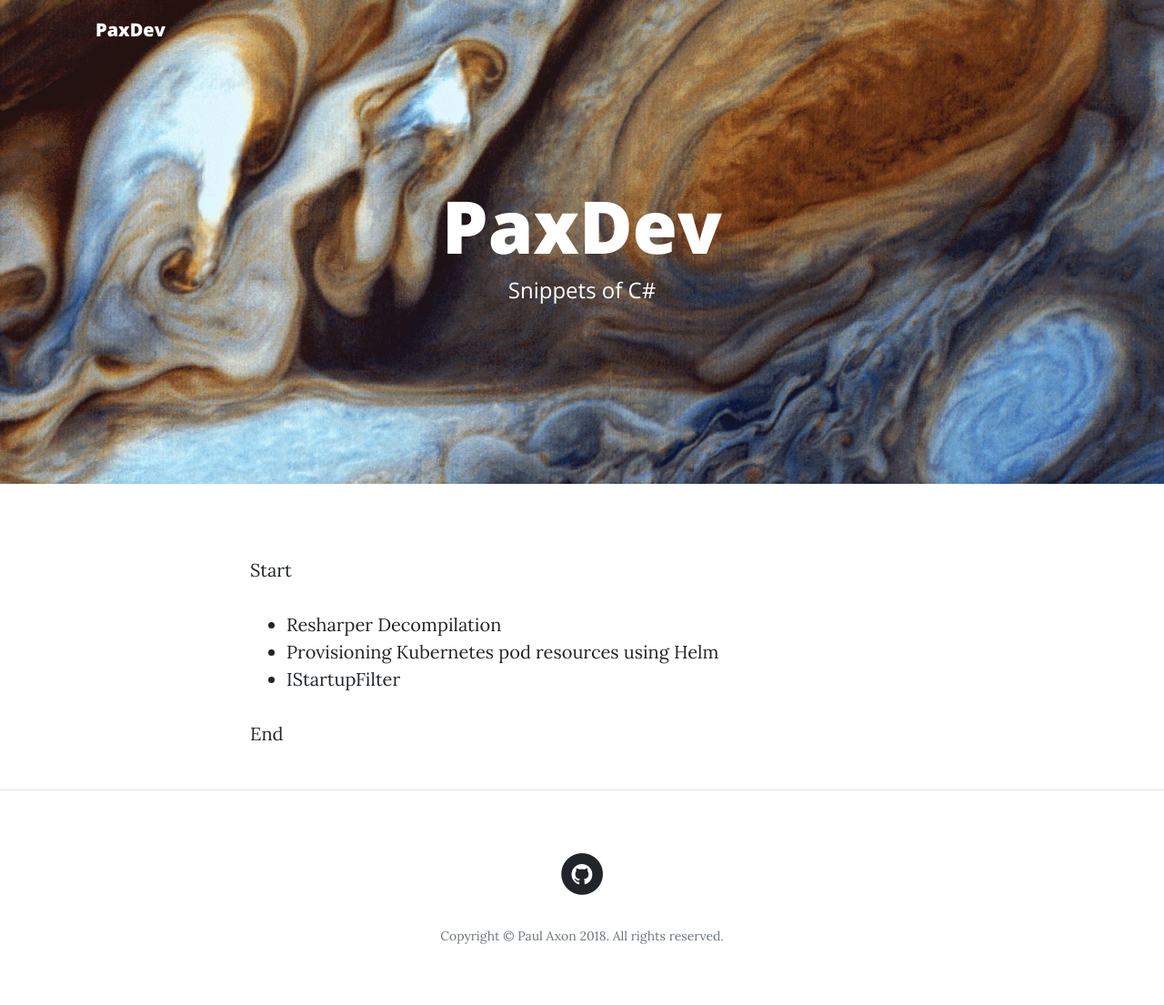
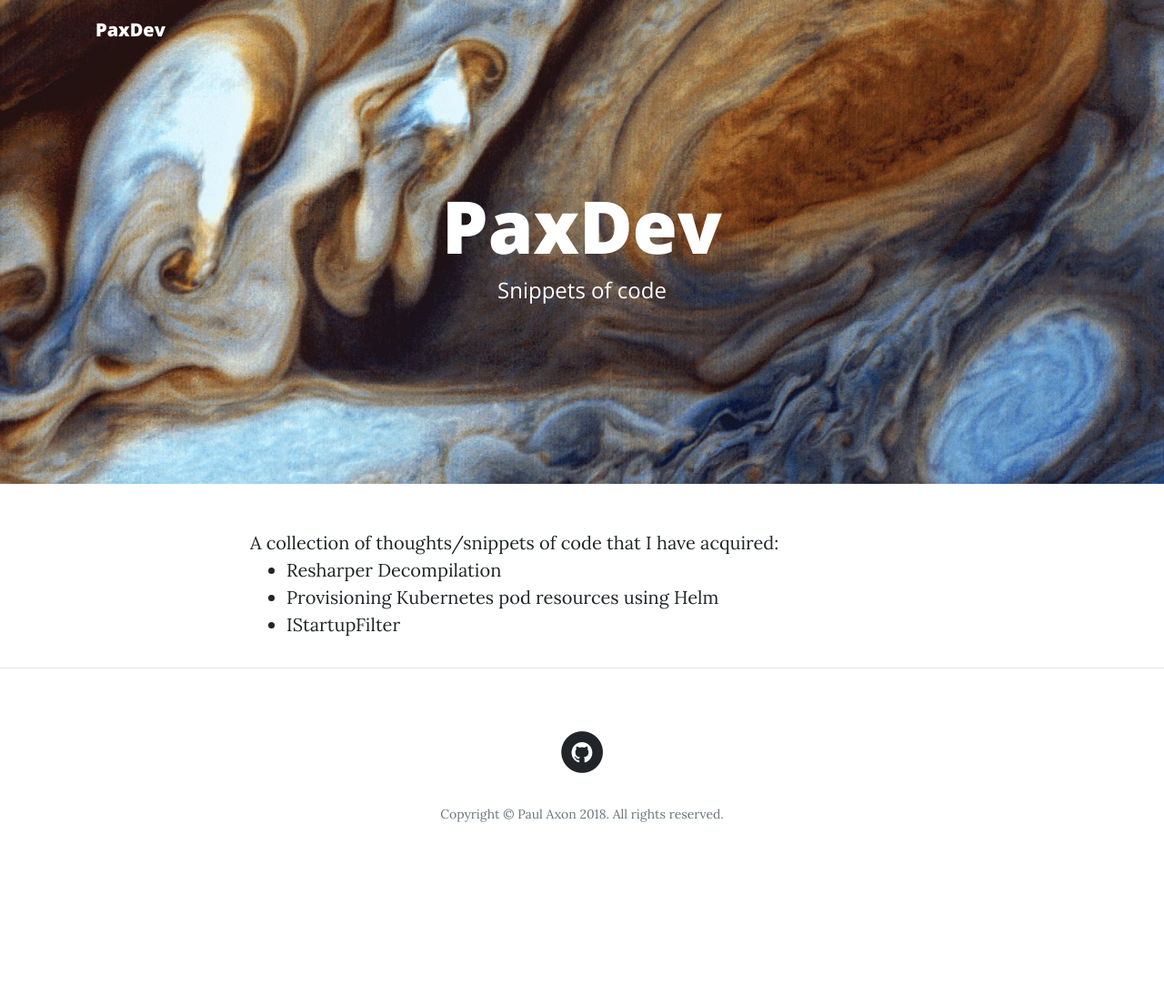
Before and after one commit to paxdev/paxdev.github.io, a Jekyll site: the page built from index.html, in a window 1280 px wide. Shown: the whole page at 91% size. Built offline with Jekyll 4.4.1, drawn with Linux system fonts in a browser that asks for light colours; after the commit the page ends 971 px from its top, so only the background shows below that.

Commit message:
update home page

```diff
--- a/index.html
+++ b/index.html
@@ -4,10 +4,11 @@
   header:
     backgroundImage: /assets/bg/jupiter.jpg
     overlay: true
-    subheading: Snippets of C#
+    subheading: Snippets of code
 ---
 
-<p>Start</p>
+A collection of thoughts/snippets of code that I have acquired:
+
 <ul>
   {% for post in site.posts %}
     <li>
@@ -15,4 +16,3 @@
     </li>
   {% endfor %}
 </ul>
-<p>End</p>
```
